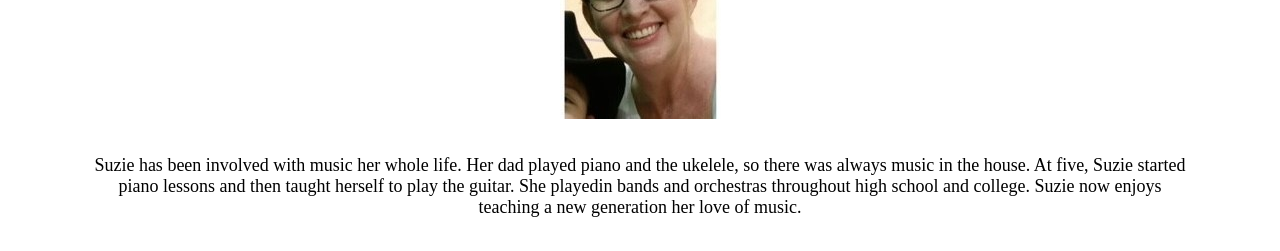
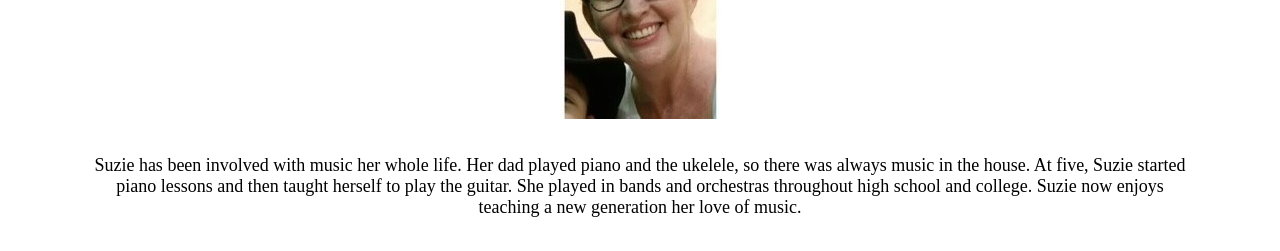
Before and after one commit to amy6941/wdd130, a plain HTML site: page rpiano/site-plan.html in a window 1280 px wide. Shown: the part 5480-5731 px from the top of the page. Drawn offline with Linux system fonts and the light colour scheme.

Commit message:
grammer check

```diff
--- a/rpiano/site-plan.html
+++ b/rpiano/site-plan.html
@@ -178,7 +178,7 @@
       </p>
       <p>Images for the Page 3</p>
         <img src="images/suzier.jpg" alt="Suzie Ramsey">
-        <p>Suzie has been involved with music her whole life. Her dad played piano and the ukelele, so there was always music in the house. At five, Suzie started piano lessons and then taught herself to play the guitar. She playedin bands and orchestras throughout high school and college. Suzie now enjoys teaching a new generation her love of music.</p>
+        <p>Suzie has been involved with music her whole life. Her dad played piano and the ukelele, so there was always music in the house. At five, Suzie started piano lessons and then taught herself to play the guitar. She played in bands and orchestras throughout high school and college. Suzie now enjoys teaching a new generation her love of music.</p>
         <img src="images/amyb.jpg" alt="Amy Burton">
         <p>
           Guitar, piano, and ukulele teacher, Amy Burton, has been studying and playing music for over 23 years. After playing in several bands and music projects, she decided that passing on her love for music to the next generation was the next path for her life. It’s easy to recognize her varied influences in her versatility with different genres of music. Amy believes that music is fundamental to the soul of human nature and to know music is to better understand ourselves. “Playing and listening to music can improve mood, reduce anxiety, ease pain and have positive effects on our neurobiology and cognitive functioning.”
```
